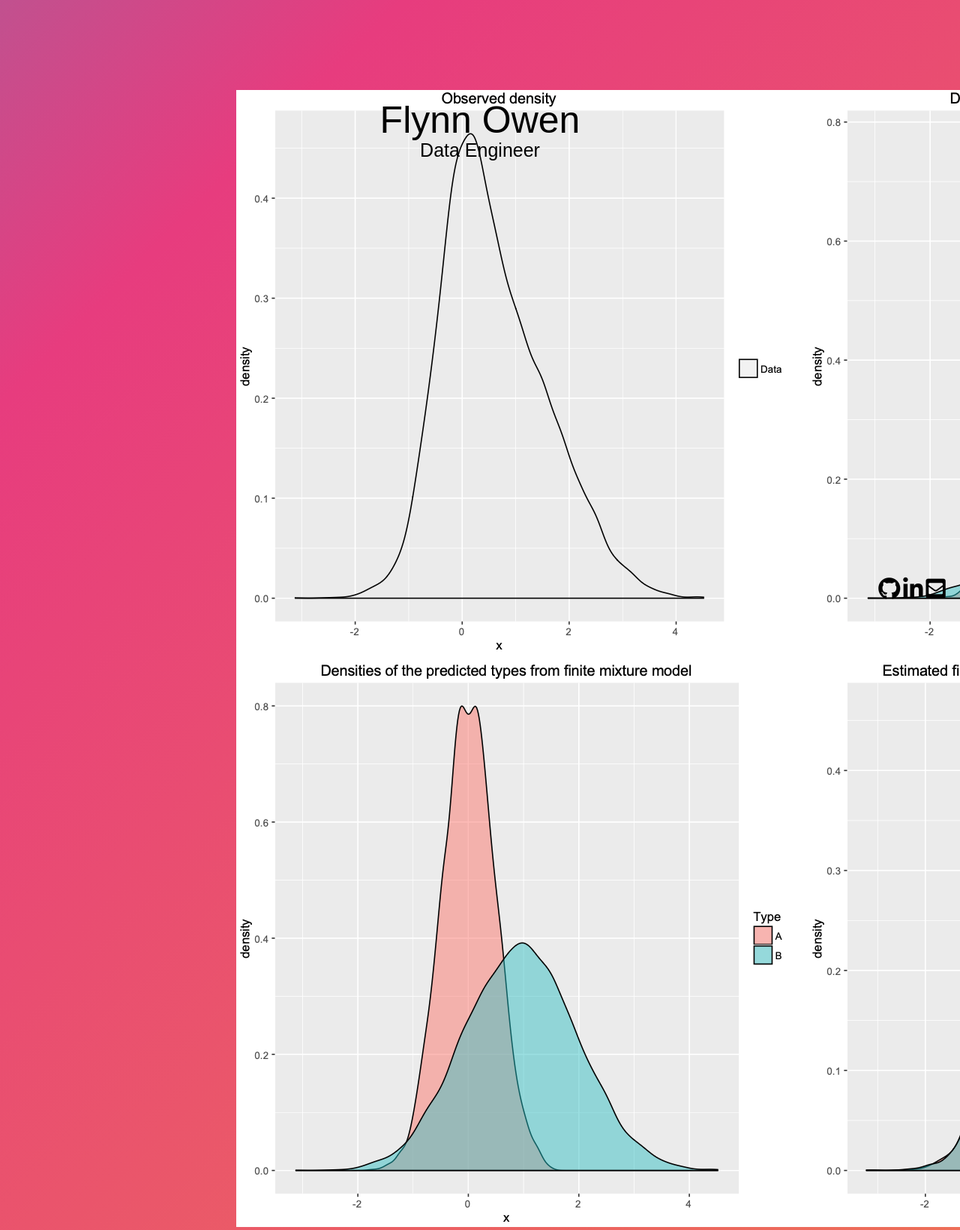
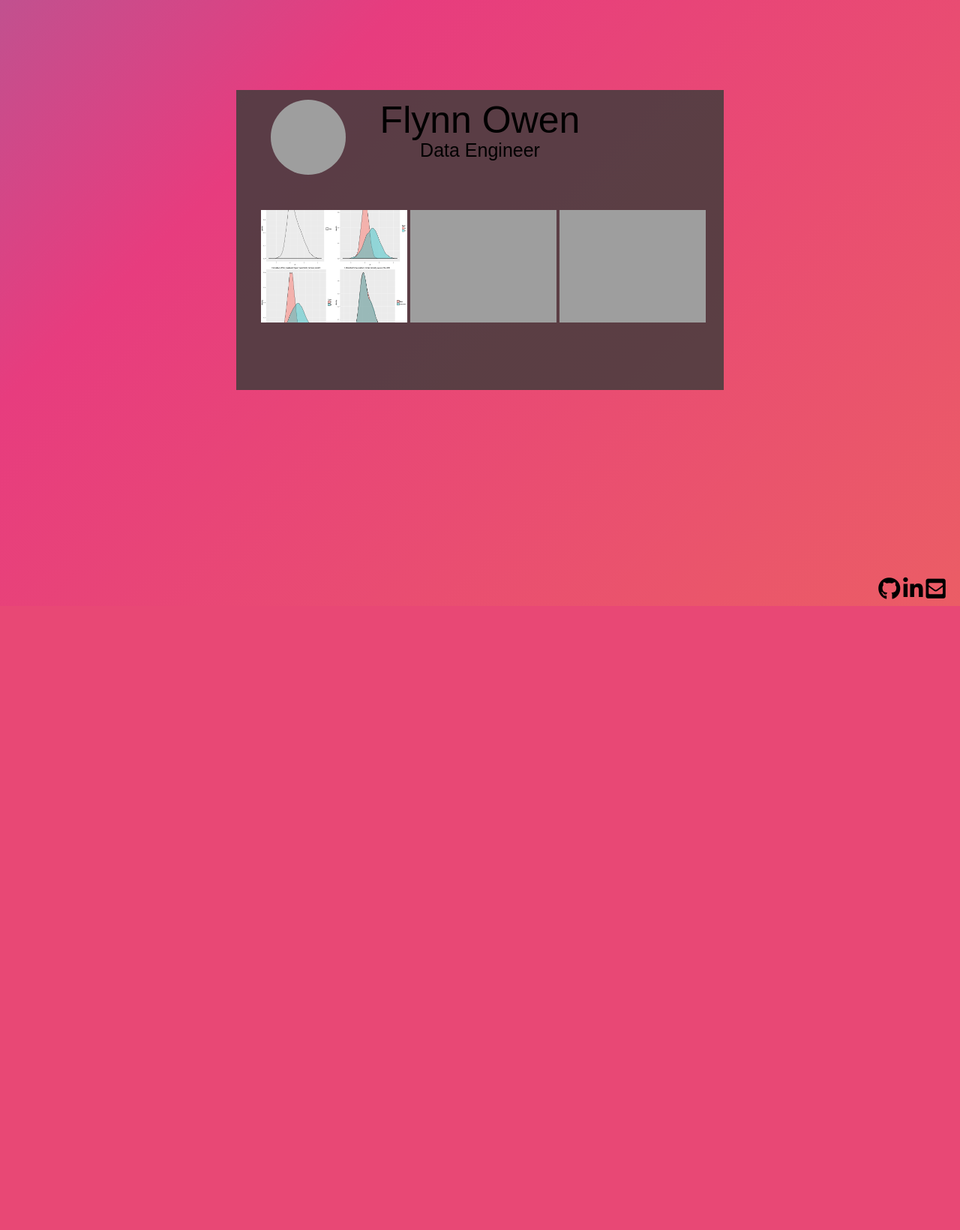
Before and after one commit to FlynnOwen/website-blog, a Flask app: page / in a window 1280 px wide; the page is wider, and only the part inside the window is pictured. Shown: that part at 75% size. After the commit the page ends 808 px from the top of that part, so only its background shows below. Run offline with Flask 2, Linux system fonts and the light colour scheme; some libraries are stand-ins or nearby versions; grey boxes are pictures that could not be loaded.

Commit message:
add new images

```diff
--- a/templates/main_page.html
+++ b/templates/main_page.html
@@ -13,15 +13,21 @@
 <body>
 
 <div class="profile">
+  <img src="/static/images/me.jpg" class="profile-img">
   <div class="profile-text">
     Flynn Owen
   </div>
   <div class="profile-text-description">
     Data Engineer
   </div>
-  <div class="FMM">
-    <img src="/static/images/FMM.png" alt="Italian Trulli">
+  <div class="work-images">
+    <div>
+      <img src="/static/images/FMM.png">
+      <img src="/static/images/Database2.jpg">
+      <img src="/static/images/web-dev.jpg">
+    </div>
   </div>
+
 </div>
 
 <div class="footer">
```
